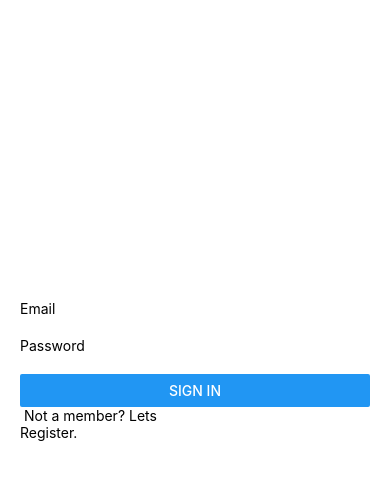
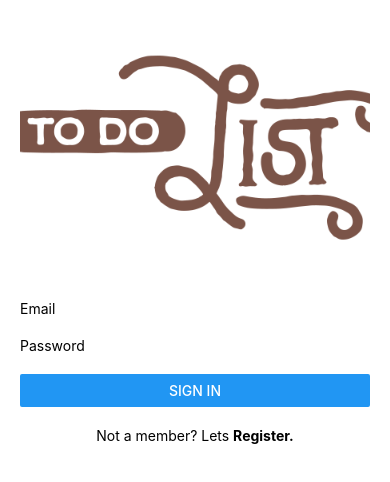
Before and after one commit to cotrim149/ReactNativeToDoManager, a React Native app: screen / in a window 390 px wide. Shown: the top 482 px of the page. Built offline with nearby package versions, Linux system fonts and the light colour scheme.

Commit message:
Adding asset for to do list manager and fix styles

```diff
--- a/src/screens/Login.js
+++ b/src/screens/Login.js
@@ -9,23 +9,24 @@ import {
 	StyleSheet,
 } from 'react-native';
 
+const img = require('../assets/logo_to_do_list.png');
+
 export default class Login extends Component {
 	render() {
 		return (
 			<KeyboardAvoidingView style={styles.container} behavior='padding'>
+				<View style={styles.topView}>
+					<Image style={styles.img} source = {img}/>
+				</View>
 
-				<View style={styles.topView}>
-					<Image style={styles.img}/>
-				</View>
 				<View style={styles.bottomView}>
 					<TextInput style={styles.input} placeholder='Email' keyboardType={'email-address'} autoCapitalize='none'/>
-
 					<TextInput style={styles.input} placeholder='Password' secureTextEntry={true}/>
 
 					<Button title='Sign In'/>
 
 					<View style={styles.textConteiner}>
-						<Text> Not a member? Lets </Text>
+						<Text>Not a member? Lets </Text>
 						<Text style={styles.textRegister}>Register.</Text>
 					</View>
 
@@ -33,24 +34,37 @@ export default class Login extends Component {
 			</KeyboardAvoidingView>
 		);
 	}
+
 }
-
 
 const styles = StyleSheet.create({
 	container: {
 		flex: 1,
-		flexDirection: 'column' },
+		flexDirection: 'column'
+	},
 	topView: {
-		justifyContent: 'center', alignItems: 'center',
+		justifyContent: 'center',
+		alignItems: 'center',
 		padding: 50
 	},
 	img: {
-		width: 200,
+		width: 350,
 		height: 200
 	},
 	bottomView: {
-		flexDirection: 'column', paddingRight: 20, paddingLeft: 20
-	}, input: {
+		flexDirection: 'column',
+		paddingRight: 20,
+		paddingLeft: 20
+	},
+	input: {
 		marginBottom: 20
+	},
+	textConteiner: {
+		flexDirection: 'row',
+		justifyContent: 'center',
+		marginTop: 20
+	},
+	textRegister: {
+		fontWeight: 'bold'
 	}
 });
```
Also changed, not shown: src/assets/logo_to_do_list.png (added).
